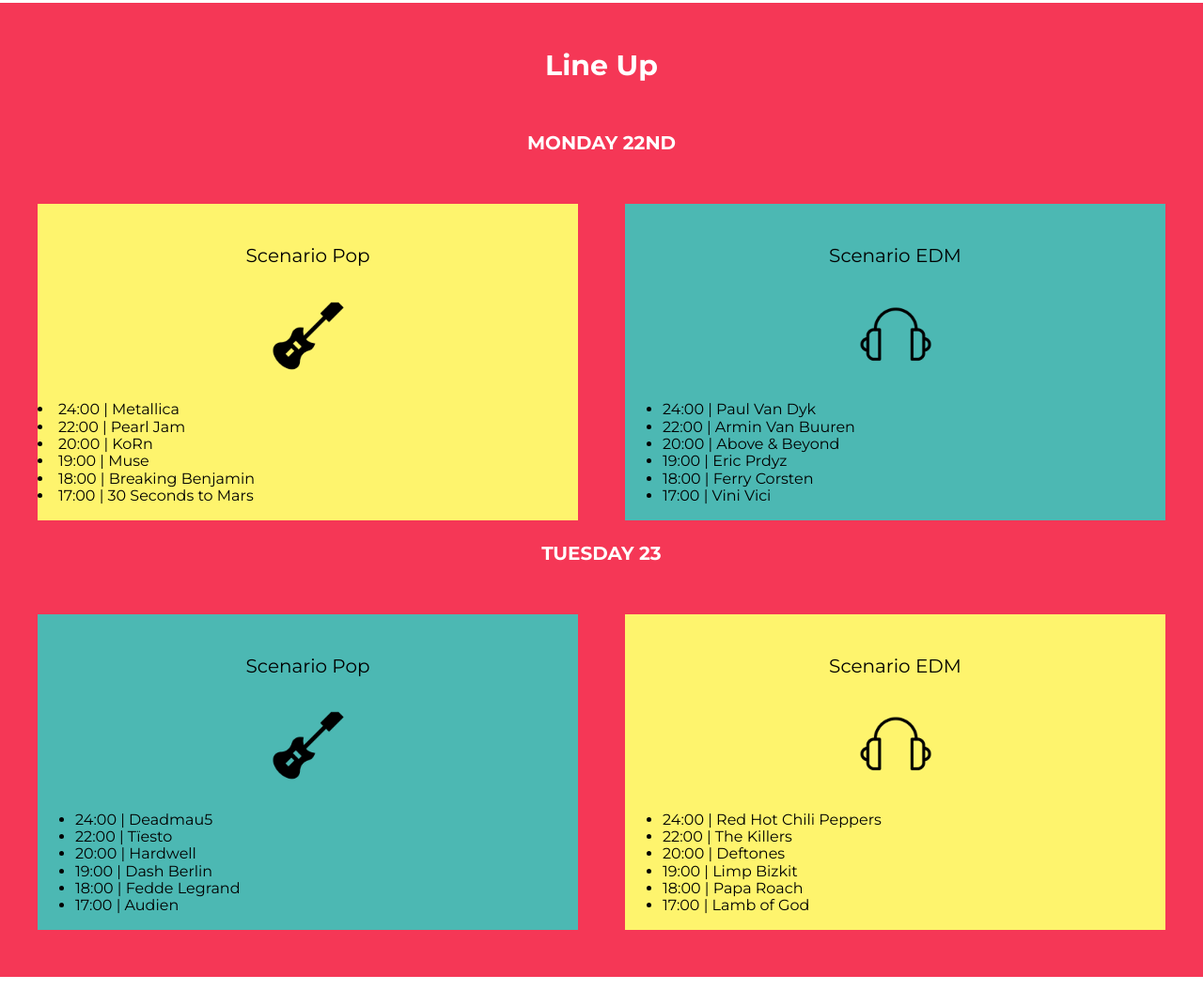
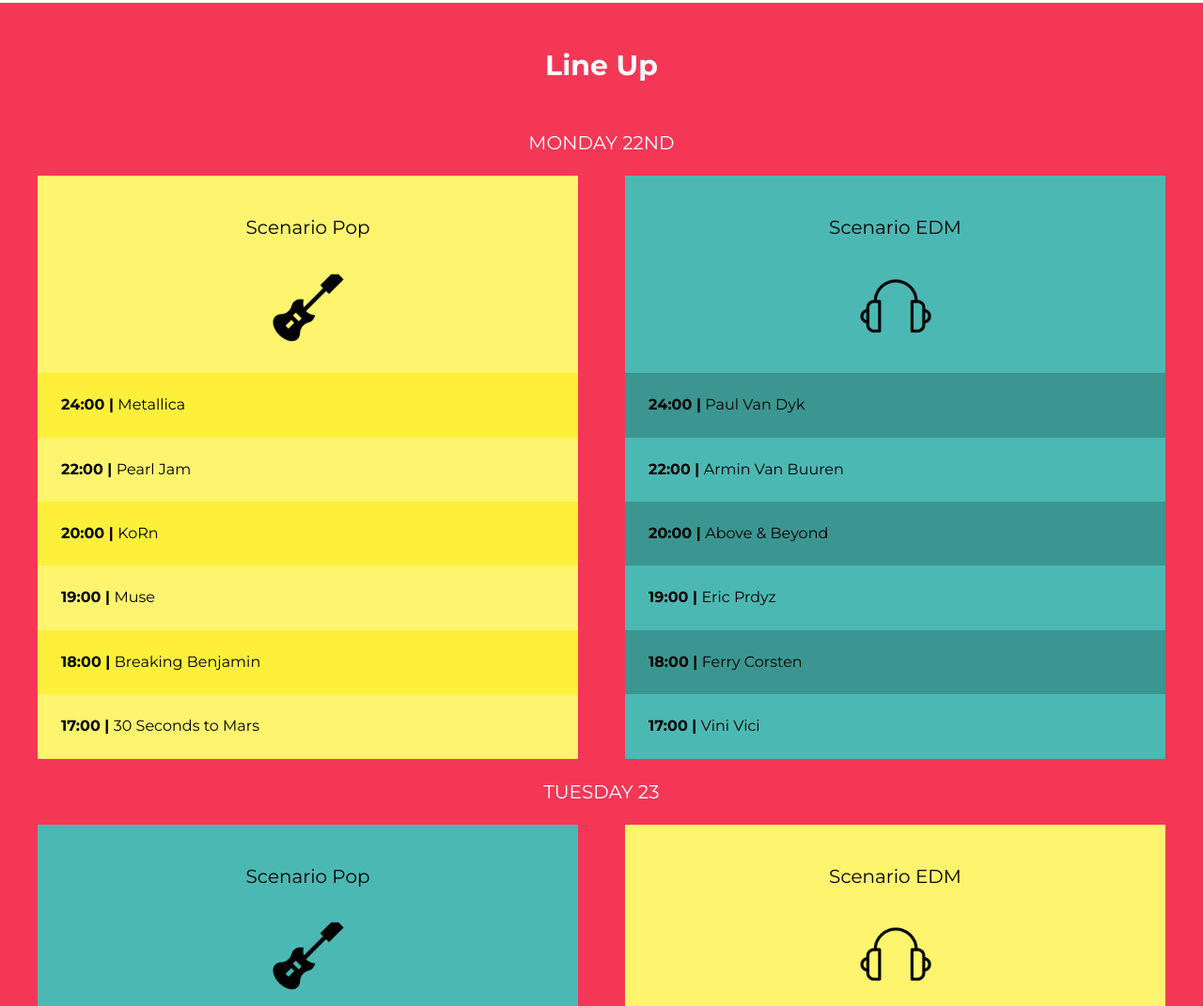
Before and after one commit to NancyMile/musi, a website: page index.html in a window 1280 px wide. Shown: the part 1200-2271 px from the top of the page at 94% size. Before the commit the page ends 2240 px from the top, so only its background shows below. Drawn offline with Linux system fonts and the light colour scheme.

Commit message:
screnario list display styles added

```diff
--- a/index.html
+++ b/index.html
@@ -63,6 +63,7 @@
         <div class="container scenarios-container">
             <div class="scenario rock bg-yellow">
                 <p class="name-scenary">Scenario Pop</p>
+                <ul class="calendar">
                   <li>
                       24:00 | <span>Metallica</span>
                   </li>
@@ -98,7 +99,6 @@
                   <li>
                       19:00 | <span>Eric Prdyz</span>
                   </li>
-
                   <li>
                       18:00 | <span>Ferry Corsten</span>
                   </li>
--- a/src/scss/layout/_lineup.scss
+++ b/src/scss/layout/_lineup.scss
@@ -13,12 +13,12 @@
 
     .day {
         text-transform: uppercase;
-        margin-bottom: 5rem;
-        font-weight: 700;
+        margin-bottom: 5rem 0;
     }
 }
 
 .scenarios-container{
+
     @include m.tablet {
         @include m.grid(2,5rem)
     }
@@ -52,12 +52,29 @@
         background-image: url('../img/icono_rock.png');
     }
 
+    .calendar {
+        @include m.reset-list;
+        li {
+            padding: 2.5rem;
+            font-weight: 700;
+            span{
+                font-weight: 400;
+            }
+        }
+    }
+
     .bg-yellow {
         background-color: v.$yellow;
+        li:nth-child(odd){
+            background-color: darken(v.$yellow, 10%);
+        }
     }
 
     .bg-green {
         background-color: v.$green;
+        li:nth-child(odd){
+            background-color: darken(v.$green, 10%);
+        }
     }
 
 }
```
Also changed, not shown: build/css/app.css. Lines whose indentation alone changed are shown as unchanged.
